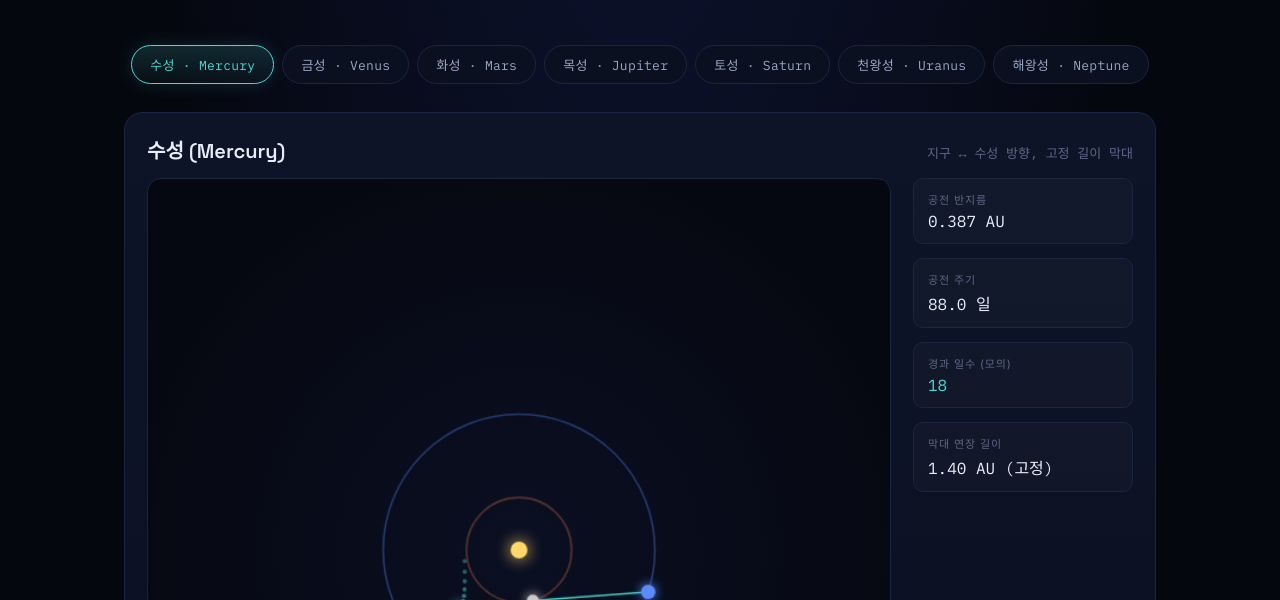
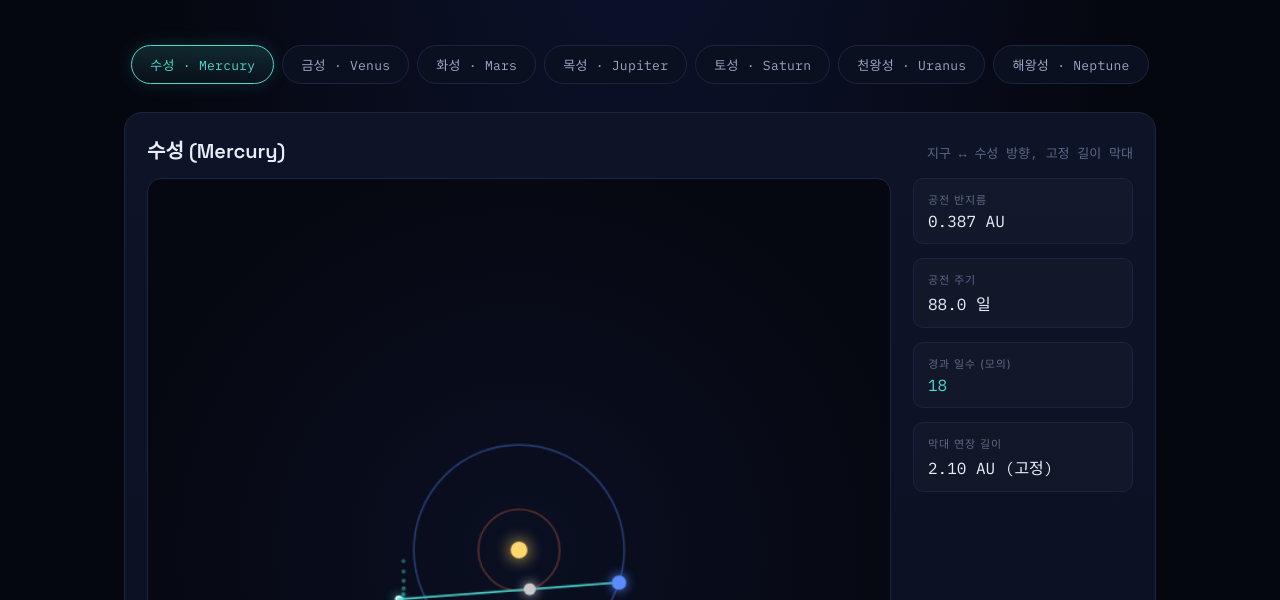
Before and after one commit to bluemauntin/wkdbfrydbrrhkwjd, a plain HTML site: page index.html in a window 1280 px wide. Shown: the part 200-800 px from the top of the page. Drawn offline with Linux system fonts and the light colour scheme.

Commit message:
Update index.html

```diff
--- a/index.html
+++ b/index.html
@@ -376,10 +376,17 @@ function effectiveDaysPerSec(planet, speedVal){
   return Math.min(baseDPS, capDPS);
 }
 
-// 막대 길이: 선택한 행성 궤도와 지구 궤도 중 더 큰 쪽보다 확실히 길게,
-// 그리고 애니메이션 내내 값이 변하지 않는 고정 길이로 둔다.
+// 막대 길이: 선택한 행성 궤도와 지구 궤도 중 더 큰 쪽보다 "일정한 AU만큼"
+// 더 길게 잡는다 (곱셈 비율이 아니라 고정 여유값을 더하는 방식).
+// - 곱셈 방식(예: ×1.4)을 쓰면 지구보다 안쪽 행성(금성 등)은 전부 지구 궤도
+//   기준값에 눌려 막대가 상대적으로 너무 짧아지고, 반대로 목성처럼 큰 행성은
+//   막대가 궤도보다 훨씬 더 커져서 화면 스케일이 지나치게 축소되는 문제가 있었다.
+// - 고정 여유값(AU) 방식은 모든 행성에서 "궤도보다 살짝 더 긴 정도"를 일정하게
+//   유지해 주기 때문에 금성은 충분히 길어지고, 목성 이후는 불필요하게 길어지지
+//   않는다.
+const ROD_MARGIN_AU = 1.1;
 function rodLengthAU(planet){
-  return Math.max(EARTH_ORBIT.a, planet.a) * 1.4;
+  return Math.max(EARTH_ORBIT.a, planet.a) + ROD_MARGIN_AU;
 }
 
 // 화면에 다 들어오도록: 지구가 궤도 어디에 있든, 막대 끝이 도달할 수 있는
```
